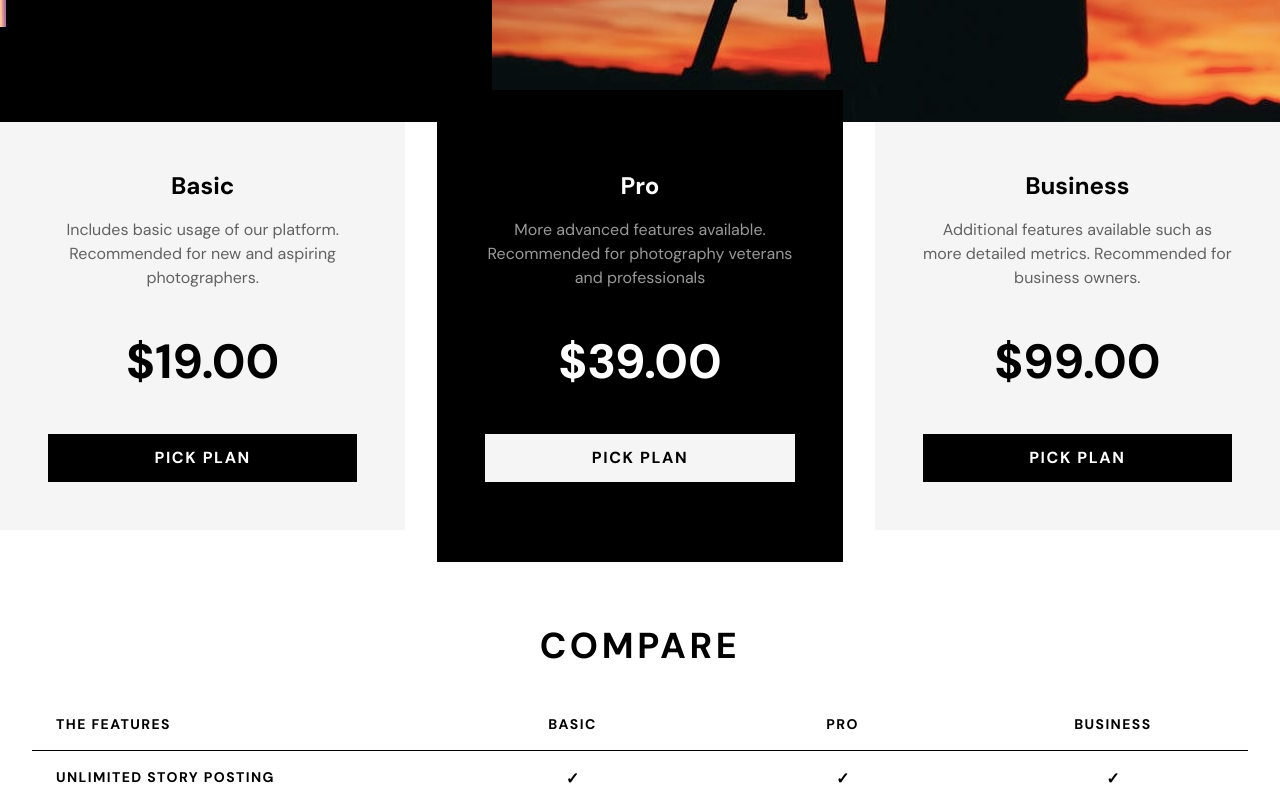
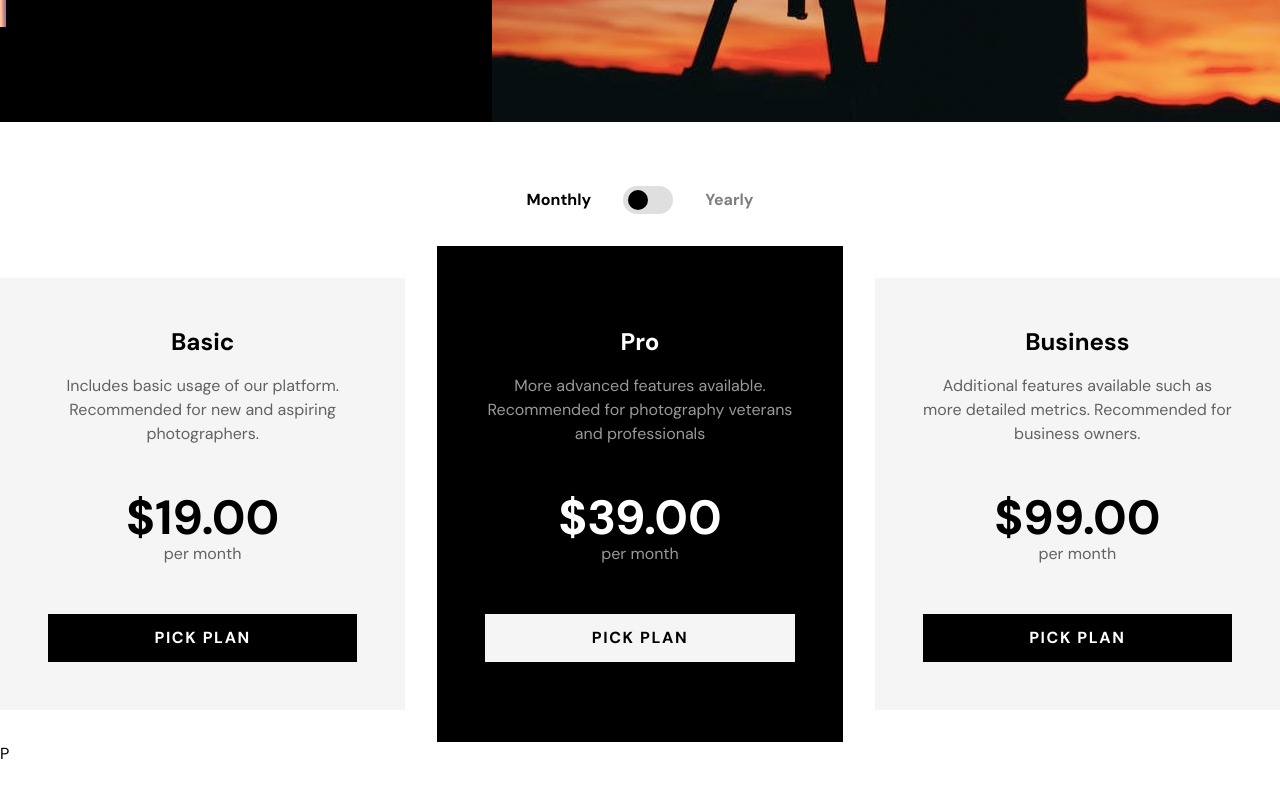
Before and after one commit to dziabak/nextjs-photosnap, a Next.js app: page /pricing in a window 1280 px wide. Shown: the part 440-1240 px from the top of the page. Built offline with nearby package versions, Linux system fonts and the light colour scheme.

Commit message:
Implemented price toggling functionality Added 'PriceToggle' component Changed relevant 'data' arrays to support monthly and yearly prices

```diff
--- a/app/lib/data.ts
+++ b/app/lib/data.ts
@@ -243,24 +243,30 @@ export const PRICE_CARDS_DATA = [
 		title: "Basic",
 		description: `Includes basic usage of our platform. Recommended for new and aspiring
 		photographers.`,
-		price: "19.00",
+		priceMonthly: "19.00",
 		priceYearly: "190.00",
+		tagMonthly: "per month",
+		tagYearly: "per year",
 		layoutIsHighlighted: false,
 	},
 	{
 		title: "Pro",
 		description: `More advanced features available. Recommended for photography veterans and
 		professionals`,
-		price: "39.00",
+		priceMonthly: "39.00",
 		priceYearly: "390.00",
+		tagMonthly: "per month",
+		tagYearly: "per year",
 		layoutIsHighlighted: true,
 	},
 	{
 		title: "Business",
 		description: `Additional features available such as more detailed metrics. Recommended for
 		business owners.`,
-		price: "99.00",
+		priceMonthly: "99.00",
 		priceYearly: "990.00",
+		tagMonthly: "per month",
+		tagYearly: "per year",
 		layoutIsHighlighted: false,
 	},
 ];
--- a/app/ui/pricing/PriceCard.tsx
+++ b/app/ui/pricing/PriceCard.tsx
@@ -1,19 +1,26 @@
+"use client";
+
+import { useState } from "react";
 import clsx from "clsx";
 
 const PriceCard = ({
 	title,
 	description,
-	price,
-	// priceYearly,
-	periodFlag,
+	priceMonthly,
+	priceYearly,
+	tagMonthly,
+	tagYearly,
 	layoutIsHighlighted,
+	isPriceYearly,
 }: {
 	title: string;
 	description: string;
-	price: string;
+	priceMonthly: string;
 	priceYearly?: string;
-	periodFlag?: boolean;
+	tagMonthly: string;
+	tagYearly: string;
 	layoutIsHighlighted: boolean;
+	isPriceYearly: boolean;
 }) => {
 	return (
 		<div
@@ -28,10 +35,16 @@ const PriceCard = ({
 					<p className="opacity-60">{description}</p>
 				</div>
 				<div className="md:text-right lg:text-center">
-					<p className="[ price-label-basic ] text-4xl font-bold md:text-5xl">
-						${price}
-					</p>
-					<p className="opacity-60">{periodFlag}</p>
+					{!isPriceYearly ? (
+						<p className="text-4xl font-bold md:text-5xl">${priceMonthly}</p>
+					) : (
+						<p className="text-4xl font-bold md:text-5xl">${priceYearly}</p>
+					)}
+					{!isPriceYearly ? (
+						<p className="opacity-60">{tagMonthly}</p>
+					) : (
+						<p className="opacity-60">{tagYearly}</p>
+					)}
 				</div>
 			</div>
 			<a
--- a/app/ui/pricing/PriceCardsGrid.tsx
+++ b/app/ui/pricing/PriceCardsGrid.tsx
@@ -1,18 +1,40 @@
+"use client";
+
+import { useState } from "react";
+
 import { PRICE_CARDS_DATA } from "@/app/lib/data";
 import PriceCard from "./PriceCard";
+import PriceToggle from "./PriceToggle";
 
 const PriceCardsGrid = () => {
+	const [isPriceYearly, setisPriceYearly] = useState(false);
+
+	const priceToggleHandler = () => {
+		setisPriceYearly(!isPriceYearly);
+	};
+
 	return (
+		<div>
+			<PriceToggle
+				onChange={priceToggleHandler}
+				isPriceYearly={isPriceYearly}
+			/>
 			<div className="grid grid-cols-1 gap-8 lg:grid-cols-3">
 				{PRICE_CARDS_DATA.map((item) => (
 					<PriceCard
 						description={item.description}
-					price={item.price}
+						priceMonthly={item.priceMonthly}
+						priceYearly={item.priceYearly}
+						tagMonthly={item.tagMonthly}
+						tagYearly={item.tagYearly}
 						title={item.title}
 						key={item.title}
 						layoutIsHighlighted={item.layoutIsHighlighted}
+						isPriceYearly={isPriceYearly}
 					/>
 				))}
+				P
+			</div>
 		</div>
 	);
 };
--- /dev/null
+++ b/app/ui/pricing/PriceToggle.tsx
@@ -0,0 +1,50 @@
+"use client";
+
+import clsx from "clsx";
+
+const PriceToggle = ({
+	isPriceYearly,
+	onChange,
+}: {
+	isPriceYearly: boolean;
+	onChange: () => void;
+}) => {
+	const priceToggleHandler = () => {
+		onChange();
+	};
+
+	return (
+		<div className="flex items-center justify-center mt-16 mb-8 space-x-8 lg:mb-16">
+			<label
+				htmlFor="price"
+				className={clsx(
+					"font-bold cursor-pointer text-c-black",
+					isPriceYearly && "opacity-50",
+					!isPriceYearly && "opacity-100"
+				)}>
+				Monthly
+			</label>
+			<label className="relative inline-flex items-center cursor-pointer">
+				<input
+					id="price"
+					type="checkbox"
+					value=""
+					className="sr-only peer"
+					onChange={priceToggleHandler}
+				/>
+				<div className="w-[50px] h-7 bg-c-grey-2 rounded-full peer  peer-checked:after:translate-x-full rtl:peer-checked:after:-translate-x-full after:content-[''] after:absolute after:top-[0.25rem] after:start-[5px] after:bg-c-black   after:rounded-full after:h-5 after:w-5 after:transition-all peer-checked:bg-c-black peer-checked:after:bg-c-white"></div>
+			</label>
+			<label
+				htmlFor="price"
+				className={clsx(
+					"font-bold cursor-pointer text-c-black",
+					isPriceYearly && "opacity-100",
+					!isPriceYearly && "opacity-50"
+				)}>
+				Yearly
+			</label>
+		</div>
+	);
+};
+
+export default PriceToggle;
```
Lines whose indentation alone changed are shown as unchanged.
